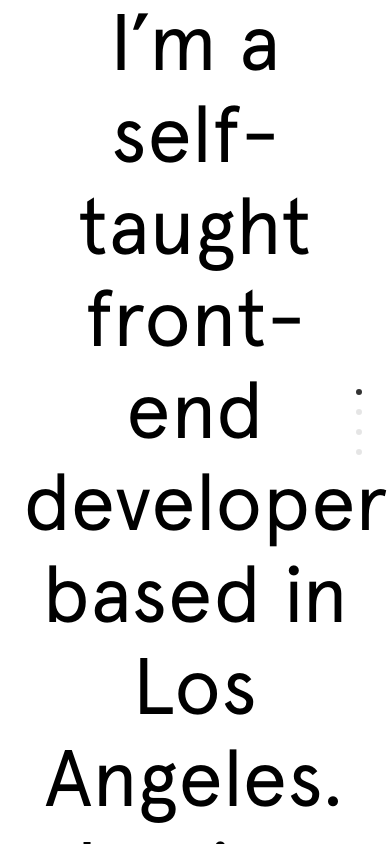
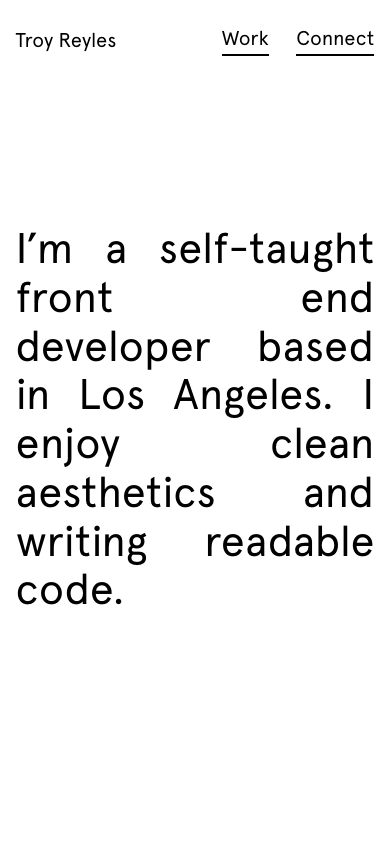
Before and after one commit to treyles/treyles.github.io, a website: page index.html in a window 390 px wide. Drawn offline with Linux system fonts and the light colour scheme.

Commit message:
hero styling  and breakpoints

```diff
--- a/index.html
+++ b/index.html
@@ -5,8 +5,8 @@
   <title>title</title>
 
   <link rel="stylesheet" href="style/jquery.fullpage.css">
+  <link rel="stylesheet" href="style/normalize.css">
   <link rel="stylesheet" href="style/main.css">
-  <link rel="stylesheet" href="style/normalize.css">
 
   <script src="src/jquery.min.js"></script>
   <script src="src/jquery.easings.min.js"></script>
@@ -16,16 +16,27 @@
 </head>
 
 <body>
+  <header>
+    <h4>Troy Reyles</h4>
+    <ul>
+      <li>
+        <a href="#"><h4>Work</h4></a>
+      </li>
+      <li>
+        <a href="#"><h4>Connect</h4></a>
+      </li>
+    </ul>
+  </header>
   <div id="fullpage">
     <div class="section">
-      <p class="hero-text">
-          I’m a self-taught front-end developer based in Los Angeles.
-          I enjoy clean aesthetics and writing readable code.
-      </p>
+      <div class="hero">
+          <h1>I’m a self-taught front end developer based in Los Angeles.
+              I enjoy clean aesthetics and writing readable code.</h1>
+      </div>
     </div>
-    <div class="section">Some Section Two</div>
-    <div class="section">Some Section Three</div>
-    <div class="section">Some Section Four</div>
+    <div class="section"><h4>Some Section Two</h4></div>
+    <div class="section"><h4>Some Section Two</h4></div>
+    <div class="section"><h4>Some Section Two</h4></div>
   </div>
 
   <script src="src/main.js"></script>
--- a/sass/main.scss
+++ b/sass/main.scss
@@ -1,32 +1,144 @@
 $hero-gray: #D5D5D5;
-
-body {
-  transition: background 400ms ease;
-}
-
-body.fp-viewing-1,
-.fp-viewing-2,
-.fp-viewing-3 {
-  background: $hero-gray;
-}
-
-// body.white {
-//   background: #ffffff;
-// }
 
 @font-face {
   font-family: 'apercu-regular';
   src: url('font/apercu-regular.woff') format('woff');
 }
 
-.section {
-  font-family: 'apercu-regular', 'helvetica', sans-serif;
-  font-size: 20px;
-  text-align: center;
+@mixin flex($x : center, $y: center) {
+  display: flex;
+  justify-content: $x;
+  align-items: $y;
 }
 
-.hero-text {
-  // width: 80%;
-  font-size: 4em;
-  margin: 0 6% 0 6%;
+@mixin mobile {
+  @media only screen and (max-width: 768px) {
+    @content;
+  }
 }
+
+@mixin break($width) {
+  @media only screen and (min-width: $width) {
+    @content;
+  }
+}
+
+html {
+  cursor: url('bluedot.svg'), auto;
+  cursor: -webkit-image-set(
+    url('bluedot.svg') 1x,
+    url('bluedot.svg') 2x
+  ), auto;
+}
+
+body {
+  transition: background 400ms ease;
+  font-family: 'apercu-regular', 'helvetica', sans-serif;
+}
+
+.fp-viewing-cinefile,
+.fp-viewing-polytone,
+.fp-viewing-css-studies {
+  background: $hero-gray;
+}
+
+header {
+  @include flex(space-between);
+  position: fixed;
+  z-index: 1;
+  width: 100%;
+  padding: 3vw 4vw;
+
+  ul {
+    list-style: none;
+  }
+
+  li {
+    display: inline-block;
+
+    a {
+      display: inline-block;
+      position: relative;
+      // z-index: 1;
+      padding: 2em;
+      margin: -2em;
+
+      text-decoration: none;
+      color: inherit;
+      // cursor: none;
+
+      cursor: url('bluedot.svg'), auto;
+      cursor: -webkit-image-set(
+        url('bluedot.svg') 1x,
+        url('bluedot.svg') 2x
+      ), auto;
+    }
+
+    &:first-child {
+      padding-right: 6vw;
+    }
+
+    &:after {
+      content: '';
+      display: block;
+      width: 100%;
+      height: 2px;
+      margin-top: 3px;
+      background: #000;
+      transition: width 0.3s;
+    }
+
+    &:hover:after {
+      width: 0%;
+    }
+  }
+}
+
+.section {
+  @include flex;
+}
+
+.hero {
+  // background-color: gray;
+  width: 80%;
+
+  h1 {
+    font-size: 5.5vw;
+    line-height: 9vw;
+
+    @include break(1000px) {
+      line-height: 7.5vw
+    }
+  }
+
+  // h1 {
+  //   font-size: 6vw;
+  //   line-height: 9vw;
+  //   // text-align: left;
+  // }
+
+  // @include break(1000px) {
+  //   h1 {
+  //     font-size: 5.5vw;
+  //     line-height: 8vw;
+  //     // text-align: center;
+  //   }
+  // }
+
+  @include mobile {
+    width: 100%;
+    padding: 0 4vw 0 4vw;
+
+    h1 {
+      font-size: 11vw;
+      text-align: justify;
+      line-height: 12.5vw;
+    }
+  }
+}
+
+@include mobile {
+  #fp-nav {
+    display: none;
+  }
+}
--- a/src/main.js
+++ b/src/main.js
@@ -1,16 +1,10 @@
 $(document).ready(function() {
   $('#fullpage').fullpage({
-    // anchors:['firstPage', 'secondPage', 'thirdPage', 'fourthPage'],
-    // continuousVertical: true,
-    // sectionsColor: ['#fff', '#D5D5D5', '#D5D5D5', '#D5D5D5'],
+    anchors:['home', 'cinefile', 'polytone', 'css-studies'],
+    lockAnchors: true,
+    continuousVertical: true,
     scrollingSpeed: 400,
-    navigation: true
-    // onLeave: function(index, nextIndex, direction) {
-    //   var leavingSection = $(this);
-
-    //   if(index == 2 && direction == 'down') {
-    //     document.querySelector('body').classList.add('gray')
-    //   }
-    // }
+    navigation: true,
+    verticalCentered: false
   });
 });
```
Also changed, not shown: cinefile.png (added), style/bluedot.svg (added), style/jquery.fullpage.css, style/main.css, style/normalize.css.
